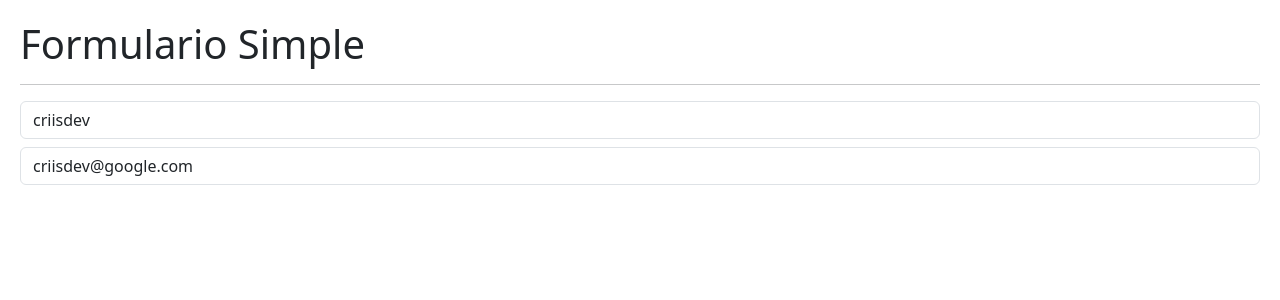
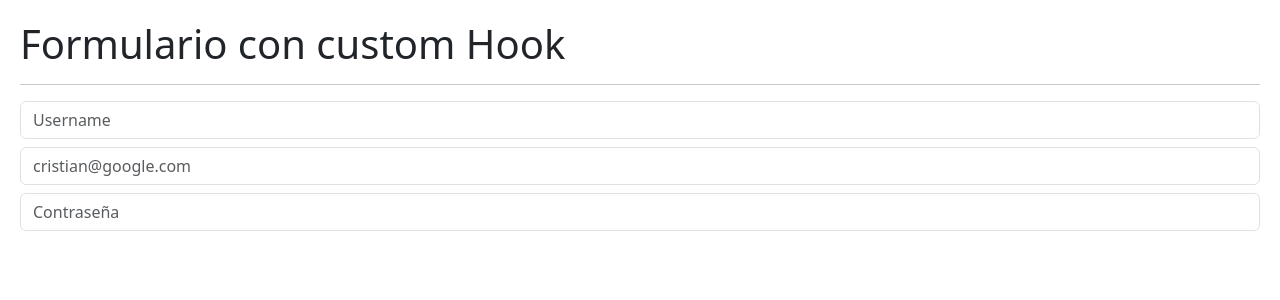
Before and after one commit to GuitarHeros3000/CriisDev-Curso-React-Hooks-y-MERN-DeCeroAExperto-05-hook-app, a React (Vite) app: page / in a window 1280 px wide. Shown: the top 300 px of the page. Built offline with nearby package versions, Linux system fonts and the light colour scheme.

Commit message:
Formulario con custom Hook.

```diff
--- /dev/null
+++ b/src/02-useEffect/FormWithCustomHook.jsx
@@ -0,0 +1,47 @@
+import { useForm } from '../hooks/useForm';
+
+export const FormWithCustomHook = () => {
+
+    const { formState, onInputChange, username, email, password } = useForm({
+        username: '',
+        email: '',
+        password: '',
+    });
+
+    // const { username, email, password } = formState;
+
+    return (
+        <>
+            <h1>Formulario con custom Hook</h1>
+            <hr />
+
+            <input
+                type="text"
+                className="form-control"
+                placeholder="Username"
+                name="username"
+                value={username}
+                onChange={onInputChange}
+            />
+
+            <input
+                type="email"
+                className="form-control mt-2"
+                placeholder="cristian@google.com"
+                name="email"
+                value={email}
+                onChange={onInputChange}
+            />
+
+            <input
+                type="password"
+                className="form-control mt-2"
+                placeholder="Contraseña"
+                name="password"
+                value={password}
+                onChange={onInputChange}
+            />
+
+        </>
+    )
+}
--- /dev/null
+++ b/src/hooks/useForm.js
@@ -0,0 +1,21 @@
+import { useState } from 'react';
+
+export const useForm = (initialForm = {}) => {
+
+    const [formState, setFormState] = useState(initialForm);
+
+    const onInputChange = ({ target }) => {
+        const { name, value } = target;
+        setFormState({
+            ...formState,
+            [name]: value,
+        });
+    };
+
+    return {
+        ...formState,
+        formState,
+        onInputChange,
+    };
+
+}
--- a/src/main.jsx
+++ b/src/main.jsx
@@ -5,10 +5,11 @@
 // import { HooksApp } from './HooksApp';
 // import { CounterApp } from './01-useState/CounterApp';
 // import { CounterWithCustomHook } from './01-useState/CounterWithCustomHook';
-import { SimpleForm } from './02-useEffect/SimpleForm';
+// import { SimpleForm } from './02-useEffect/SimpleForm';
+import { FormWithCustomHook } from './02-useEffect/FormWithCustomHook';
 
 ReactDOM.createRoot(document.getElementById('root')).render(
   // <React.StrictMode>
-    <SimpleForm />
+    <FormWithCustomHook />
   // </React.StrictMode>
 );
```
